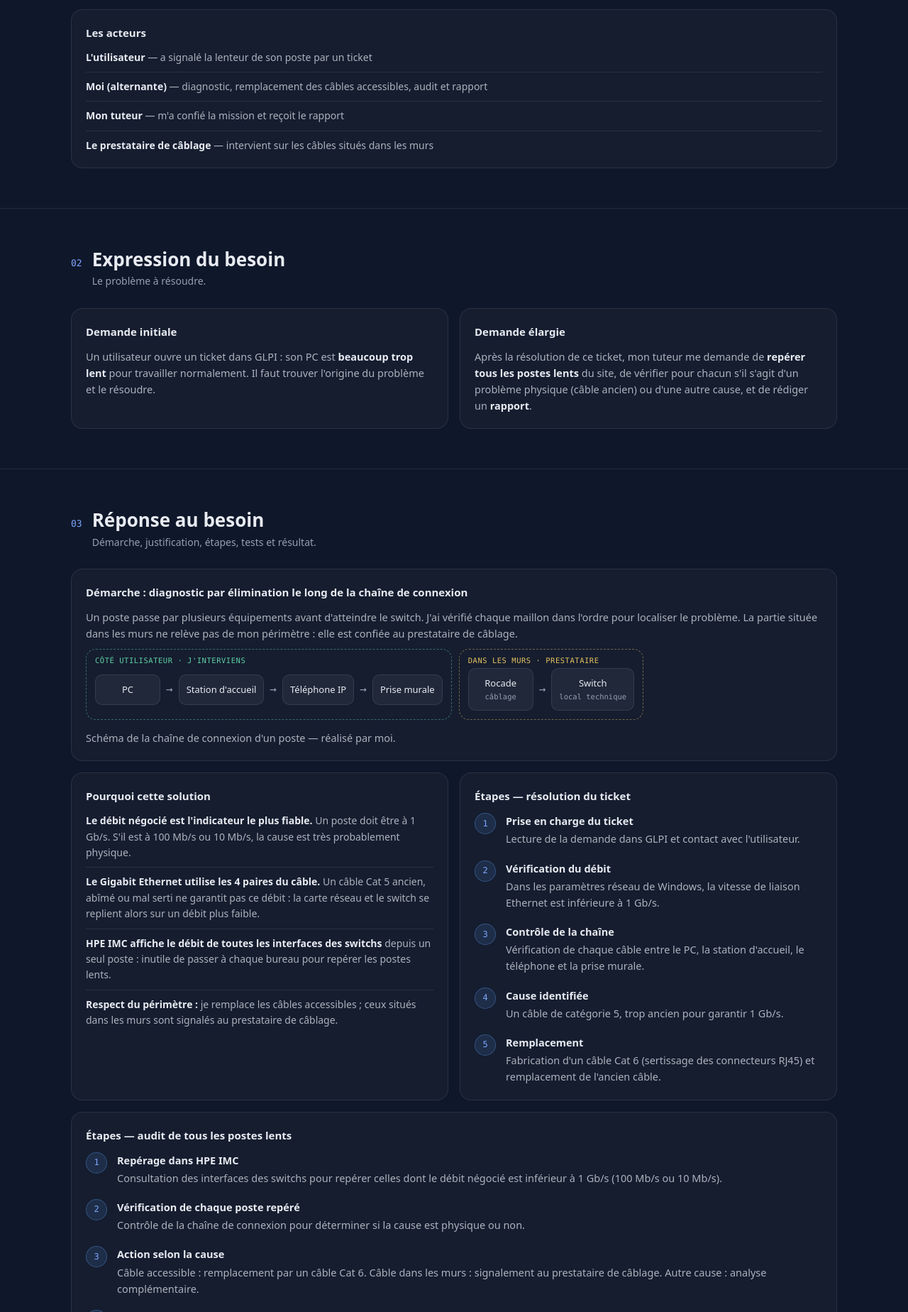
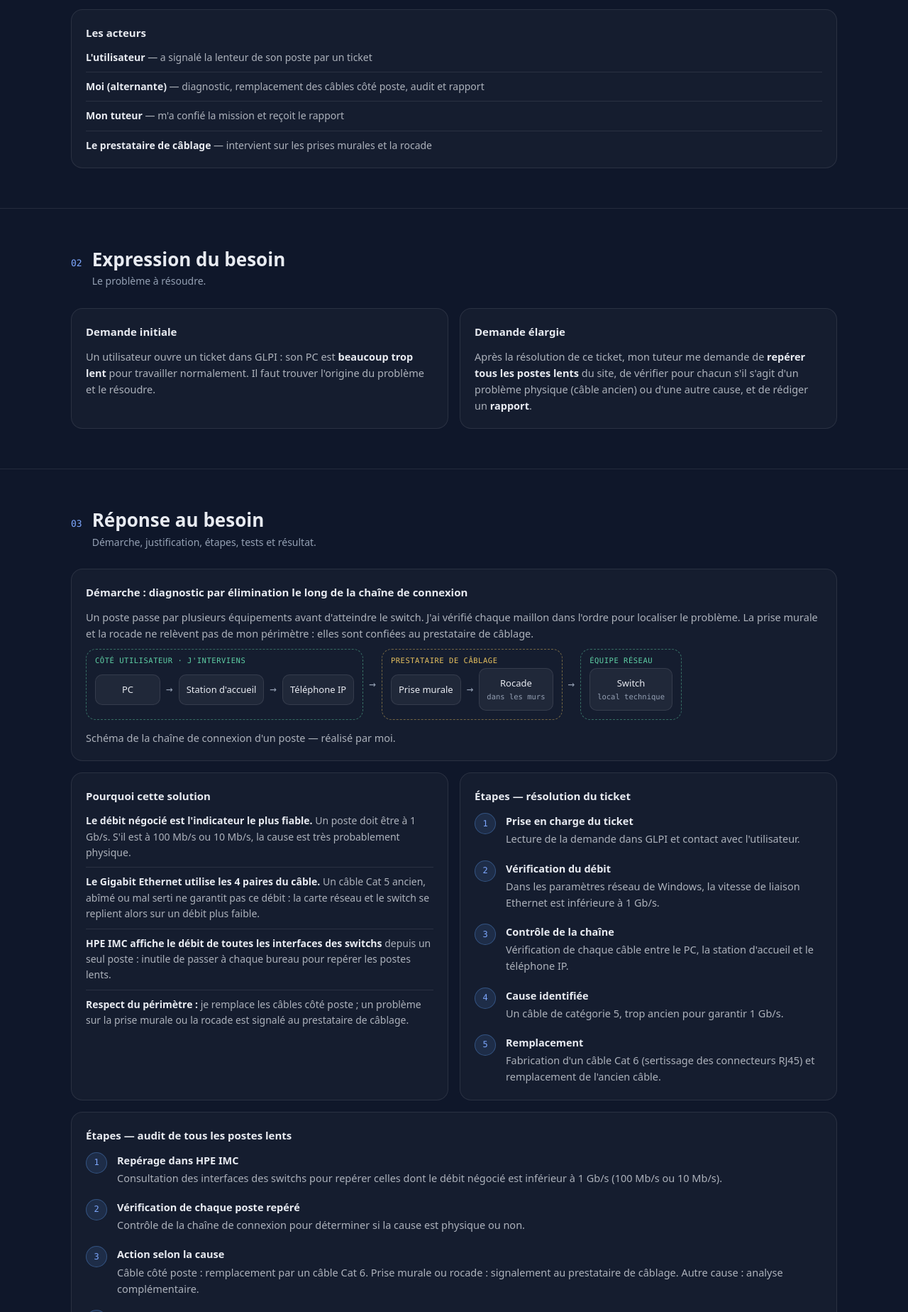
Before and after one commit to e2lya/portfolio, a plain HTML site: page e5-1.html in a window 1280 px wide. Shown: the part 929-2777 px from the top of the page at 71% size. Drawn offline with Linux system fonts and the light colour scheme.

Commit message:
Correction du schéma de câblage et liens vers les articles de veille
Co-Authored-By: Claude Opus 5.5 <noreply@anthropic.com>
Claude-Session: https://claude.ai/code/session_015gNyT9MoN8FK7xvzC8bwoj

```diff
--- a/e5-1.html
+++ b/e5-1.html
@@ -83,9 +83,9 @@
           <h3>Les acteurs</h3>
           <ul class="clean-list">
             <li><strong>L'utilisateur</strong> — a signalé la lenteur de son poste par un ticket</li>
-            <li><strong>Moi (alternante)</strong> — diagnostic, remplacement des câbles accessibles, audit et rapport</li>
+            <li><strong>Moi (alternante)</strong> — diagnostic, remplacement des câbles côté poste, audit et rapport</li>
             <li><strong>Mon tuteur</strong> — m'a confié la mission et reçoit le rapport</li>
-            <li><strong>Le prestataire de câblage</strong> — intervient sur les câbles situés dans les murs</li>
+            <li><strong>Le prestataire de câblage</strong> — intervient sur les prises murales et la rocade</li>
           </ul>
         </article>
       </div>
@@ -133,11 +133,11 @@
           <h3>Démarche : diagnostic par élimination le long de la chaîne de connexion</h3>
           <p>
             Un poste passe par plusieurs équipements avant d'atteindre le switch. J'ai vérifié
-            chaque maillon dans l'ordre pour localiser le problème. La partie située dans les
-            murs ne relève pas de mon périmètre : elle est confiée au prestataire de câblage.
+            chaque maillon dans l'ordre pour localiser le problème. La prise murale et la rocade
+            ne relèvent pas de mon périmètre : elles sont confiées au prestataire de câblage.
           </p>
 
-          <div class="chain" role="img" aria-label="Chaîne de connexion : PC, station d'accueil, téléphone IP, prise murale, rocade, switch">
+          <div class="chain" role="img" aria-label="Chaîne de connexion : PC, station d'accueil et téléphone IP côté utilisateur ; prise murale et rocade gérées par le prestataire ; switch dans le local technique">
             <div class="zone me">
               <span class="zone-label">Côté utilisateur · j'interviens</span>
               <div class="node">PC</div>
@@ -145,13 +145,17 @@
               <div class="node">Station d'accueil</div>
               <span class="arrow">→</span>
               <div class="node">Téléphone IP</div>
+            </div>
+            <span class="arrow" style="align-self:center; padding:0 8px;">→</span>
+            <div class="zone ext">
+              <span class="zone-label">Prestataire de câblage</span>
+              <div class="node">Prise murale</div>
               <span class="arrow">→</span>
-              <div class="node">Prise murale</div>
+              <div class="node">Rocade<small>dans les murs</small></div>
             </div>
-            <div class="zone ext">
-              <span class="zone-label">Dans les murs · prestataire</span>
-              <div class="node">Rocade<small>câblage</small></div>
-              <span class="arrow">→</span>
+            <span class="arrow" style="align-self:center; padding:0 8px;">→</span>
+            <div class="zone me">
+              <span class="zone-label">Équipe réseau</span>
               <div class="node">Switch<small>local technique</small></div>
             </div>
           </div>
@@ -175,8 +179,8 @@
               depuis un seul poste : inutile de passer à chaque bureau pour repérer les postes lents.
             </li>
             <li>
-              <strong>Respect du périmètre :</strong> je remplace les câbles accessibles ; ceux
-              situés dans les murs sont signalés au prestataire de câblage.
+              <strong>Respect du périmètre :</strong> je remplace les câbles côté poste ; un
+              problème sur la prise murale ou la rocade est signalé au prestataire de câblage.
             </li>
           </ul>
         </article>
@@ -186,7 +190,7 @@
           <ol class="steps">
             <li><strong>Prise en charge du ticket</strong>Lecture de la demande dans GLPI et contact avec l'utilisateur.</li>
             <li><strong>Vérification du débit</strong>Dans les paramètres réseau de Windows, la vitesse de liaison Ethernet est inférieure à 1 Gb/s.</li>
-            <li><strong>Contrôle de la chaîne</strong>Vérification de chaque câble entre le PC, la station d'accueil, le téléphone et la prise murale.</li>
+            <li><strong>Contrôle de la chaîne</strong>Vérification de chaque câble entre le PC, la station d'accueil et le téléphone IP.</li>
             <li><strong>Cause identifiée</strong>Un câble de catégorie 5, trop ancien pour garantir 1 Gb/s.</li>
             <li><strong>Remplacement</strong>Fabrication d'un câble Cat 6 (sertissage des connecteurs RJ45) et remplacement de l'ancien câble.</li>
           </ol>
@@ -197,7 +201,7 @@
           <ol class="steps">
             <li><strong>Repérage dans HPE IMC</strong>Consultation des interfaces des switchs pour repérer celles dont le débit négocié est inférieur à 1 Gb/s (100 Mb/s ou 10 Mb/s).</li>
             <li><strong>Vérification de chaque poste repéré</strong>Contrôle de la chaîne de connexion pour déterminer si la cause est physique ou non.</li>
-            <li><strong>Action selon la cause</strong>Câble accessible : remplacement par un câble Cat 6. Câble dans les murs : signalement au prestataire de câblage. Autre cause : analyse complémentaire.</li>
+            <li><strong>Action selon la cause</strong>Câble côté poste : remplacement par un câble Cat 6. Prise murale ou rocade : signalement au prestataire de câblage. Autre cause : analyse complémentaire.</li>
             <li><strong>Rapport</strong>Consignation de chaque poste, de son débit, de la cause et de l'action dans un rapport Excel destiné à mon tuteur.</li>
           </ol>
         </article>
```
Also changed, not shown: veille.html (+9 -8 lines).
